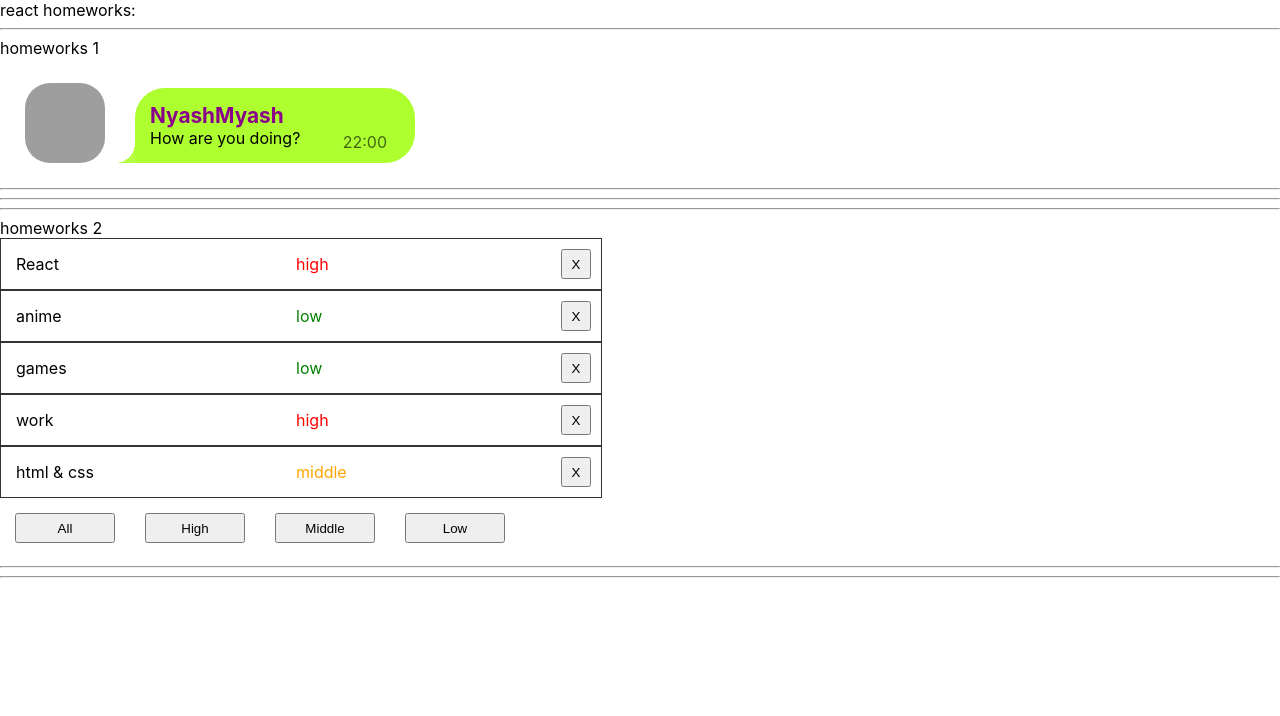
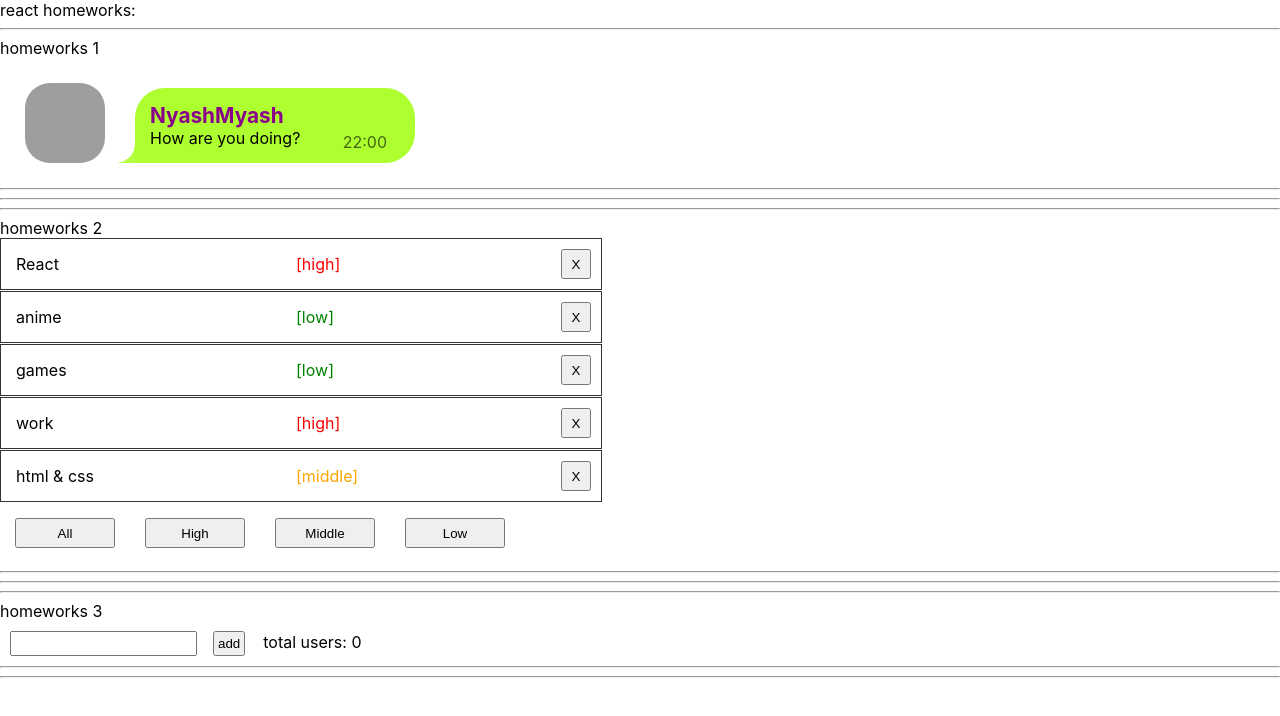
Before and after one commit to paraslov/it-inc_my-homework-ignat, a React (Create React App) app: page / in a window 1280 px wide. Shown: the top 716 px of the page. Built offline with nearby package versions, Linux system fonts and the light colour scheme; grey boxes are pictures that could not be loaded.

Commit message:
Homework 3. Greeting user and add him in users array. Work with input, button, onClick, onKeyPress and callbacks. Also a slight refactoring of HW2.

```diff
--- a/package.json
+++ b/package.json
@@ -10,10 +10,12 @@
     "@types/node": "^12.0.0",
     "@types/react": "^17.0.0",
     "@types/react-dom": "^17.0.0",
+    "@types/uuid": "^8.3.0",
     "react": "^17.0.2",
     "react-dom": "^17.0.2",
     "react-scripts": "4.0.3",
     "typescript": "^4.1.2",
+    "uuid": "^8.3.2",
     "web-vitals": "^1.0.1"
   },
   "scripts": {
--- a/src/p1-main/m1-ui/u1-app/App.tsx
+++ b/src/p1-main/m1-ui/u1-app/App.tsx
@@ -2,6 +2,7 @@ import React from 'react'
 import s from './App.module.css'
 import HW1 from '../../../p2-homeworks/h1/HW1'
 import HW2 from '../../../p2-homeworks/h2/HW2';
+import HW3 from '../../../p2-homeworks/h3/HW3';
 
 function App() {
     return (
@@ -9,7 +10,7 @@ function App() {
             <div>react homeworks:</div>
             <HW1/>
             <HW2/>
-            {/*<HW3/>*/}
+            <HW3/>
             {/*<HW4/>*/}
             {/*<HW5/>*/}
 
--- a/src/p2-homeworks/h2/Affair.tsx
+++ b/src/p2-homeworks/h2/Affair.tsx
@@ -3,29 +3,20 @@ import s from './Affairs.module.css'
 import {AffairType} from './HW2';
 
 type AffairPropsType = {
-    // key не нужно типизировать
-    affair: AffairType // need to fix any
-    deleteAffairCallback: (_id: number) => void // need to fix any
+    affair: AffairType
+    deleteAffairCallback: (_id: number) => void
 }
 
 function Affair(props: AffairPropsType) {
     const deleteCallback = () => {
         props.deleteAffairCallback(props.affair._id)
     }
-    let priorityColor: string = ''
-    if (props.affair.priority === 'low') {
-        priorityColor = s.green
-    } else if (props.affair.priority === 'middle') {
-        priorityColor = s.orange
-    } else {
-        priorityColor = s.red
-    }
 
     return (
         <div className={s.wrapper}>
             <div className={s.item}>{props.affair.name}</div>
-            <div className={`${s.item} ${priorityColor}`}>
-                {props.affair.priority}
+            <div className={`${s.item} ${s[props.affair.priority]}`}>
+                [{props.affair.priority}]
             </div>
 
             <button className={s.btn} onClick={deleteCallback}>X</button>
--- a/src/p2-homeworks/h2/Affairs.module.css
+++ b/src/p2-homeworks/h2/Affairs.module.css
@@ -1,20 +1,24 @@
 .wrapper {
     width: 600px;
+    margin-bottom: 1px;
     display: grid;
     grid-template-columns: 1fr 1fr 40px;
     border: 1px solid #333;
 }
+
 .item {
     padding: 15px;
 }
 
-.red {
+.high {
     color: red;
 }
-.orange {
+
+.middle {
     color: orange;
 }
-.green {
+
+.low {
     color: green;
 }
 
--- a/src/p2-homeworks/h2/Affairs.tsx
+++ b/src/p2-homeworks/h2/Affairs.tsx
@@ -3,7 +3,7 @@ import Affair from './Affair'
 import {AffairType, FilterType} from './HW2'
 import s from './Affairs.module.css'
 
-type AffairsPropsType = { // need to fix any
+type AffairsPropsType = {
     data: AffairType[]
     setFilter: (filter: FilterType) => void
     deleteAffairCallback: (_id: number) => void
@@ -11,7 +11,7 @@ type AffairsPropsType = { // need to fix any
 
 function Affairs(props: AffairsPropsType) {
     const mappedAffairs = props.data.map((a: AffairType) => (
-        <Affair // should work
+        <Affair
             key={a._id} // кеи ОБЯЗАТЕЛЬНЫ в 99% - так что лучше их писать всегда при создании компонент в мапе
             affair={a}
             deleteAffairCallback={props.deleteAffairCallback}
--- a/src/p2-homeworks/h2/HW2.tsx
+++ b/src/p2-homeworks/h2/HW2.tsx
@@ -2,16 +2,16 @@ import React, {useState} from 'react'
 import Affairs from './Affairs'
 
 // types
-export type AffairPriorityType = 'high' | 'middle' | 'low' // need to fix any
+export type AffairPriorityType = 'high' | 'middle' | 'low'
 export type AffairType = {
     _id: number
     name: string
-    priority: string
+    priority: AffairPriorityType
 } // need to fix any
 export type FilterType = 'all' | AffairPriorityType
 
 // constants
-const defaultAffairs: AffairType[] = [ // need to fix any
+const defaultAffairs: AffairType[] = [
     {_id: 1, name: 'React', priority: 'high'},
     {_id: 2, name: 'anime', priority: 'low'},
     {_id: 3, name: 'games', priority: 'low'},
@@ -20,7 +20,7 @@ const defaultAffairs: AffairType[] = [ // need to fix any
 ]
 
 // pure helper functions
-export const filterAffairs = (affairs: AffairType[], filter: FilterType): Array<AffairType> => { // need to fix any
+export const filterAffairs = (affairs: AffairType[], filter: FilterType): Array<AffairType> => {
     if (filter === 'all') {
         return affairs
     } else if (filter === 'low') {
@@ -28,26 +28,26 @@ export const filterAffairs = (affairs: AffairType[], filter: FilterType): Array<
     } else if (filter === 'middle') {
         return affairs.filter(a => a.priority === 'middle')
     } else {
-        return affairs.filter(a => a.priority === 'high')
+        return affairs.filter(a => a.priority === 'high') // return affairs.filter(a => a.priority === filter)
     }
+
 }
-export const deleteAffair = (affairs: AffairType[], _id: number): Array<AffairType> => { // need to fix any
+export const deleteAffair = (affairs: AffairType[], _id: number): Array<AffairType> => {
     return affairs.filter(a => a._id !== _id)
 }
 
 function HW2() {
-    const [affairs, setAffairs] = useState<Array<AffairType>>(defaultAffairs) // need to fix any
+    const [affairs, setAffairs] = useState<Array<AffairType>>(defaultAffairs)
     const [filter, setFilter] = useState<FilterType>('all')
 
     const filteredAffairs = filterAffairs(affairs, filter)
-    const deleteAffairCallback = (_id: number) => setAffairs(deleteAffair(affairs, _id)) // need to fix any
+    const deleteAffairCallback = (_id: number) => setAffairs(deleteAffair(affairs, _id))
 
     return (
         <div>
             <hr/>
             homeworks 2
 
-            {/*should work (должно работать)*/}
             <Affairs
                 data={filteredAffairs}
                 setFilter={setFilter}
--- a/src/p2-homeworks/h3/Greeting.module.css
+++ b/src/p2-homeworks/h3/Greeting.module.css
@@ -1,7 +1,22 @@
-.someClass {
+.wrapper {
+    margin: 10px;
+}
 
+.wrapper span {
+    margin: 5px;
+    padding: 3px
+}
+
+.wrapper input {
+    padding: 3px;
+}
+
+.wrapper button {
+    padding: 3px;
+    margin-right: 10px;
 }
 
 .error {
+    color: red;
     border: 1px solid red;
 }
--- a/src/p2-homeworks/h3/Greeting.tsx
+++ b/src/p2-homeworks/h3/Greeting.tsx
@@ -1,26 +1,27 @@
-import React from 'react'
+import React, {ChangeEvent, KeyboardEvent} from 'react'
 import s from './Greeting.module.css'
 
 type GreetingPropsType = {
-    name: any // need to fix any
-    setNameCallback: any // need to fix any
-    addUser: any // need to fix any
-    error: any // need to fix any
-    totalUsers: any // need to fix any
+    name: string
+    setNameCallback: (e: ChangeEvent<HTMLInputElement>) => void
+    onKeyEnterPress: (e: KeyboardEvent<HTMLInputElement>) => void
+    addUser: () => void
+    error: string
+    totalUsers: number
 }
 
 // презентационная компонента (для верстальщика)
 const Greeting: React.FC<GreetingPropsType> = (
-    {name, setNameCallback, addUser, error, totalUsers} // деструктуризация пропсов
+    {name, setNameCallback, addUser, onKeyEnterPress, error, totalUsers} // деструктуризация пропсов
 ) => {
-    const inputClass = s.error // need to fix with (?:)
+    const inputClass = error ? s.error : ''
 
     return (
-        <div>
-            <input value={name} onChange={setNameCallback} className={inputClass}/>
-            <span>{error}</span>
+        <div className={s.wrapper}>
+            <input value={name} onChange={setNameCallback} className={inputClass} onKeyPress={onKeyEnterPress}/>
+            <span className={inputClass}>{error ? error : ''}</span>
             <button onClick={addUser}>add</button>
-            <span>{totalUsers}</span>
+            <span>total users: {totalUsers}</span>
         </div>
     )
 }
--- a/src/p2-homeworks/h3/GreetingContainer.tsx
+++ b/src/p2-homeworks/h3/GreetingContainer.tsx
@@ -1,9 +1,10 @@
-import React, {useState} from 'react'
+import React, {ChangeEvent, KeyboardEvent, useState} from 'react'
 import Greeting from './Greeting'
+import {UserType} from './HW3';
 
 type GreetingContainerPropsType = {
-    users: any // need to fix any
-    addUserCallback: any // need to fix any
+    users: UserType[]
+    addUserCallback: (name: string) => void
 }
 
 // более простой и понятный для новичков
@@ -12,17 +13,38 @@ type GreetingContainerPropsType = {
 // более современный и удобный для про :)
 // уровень локальной логики
 const GreetingContainer: React.FC<GreetingContainerPropsType> = ({users, addUserCallback}) => { // деструктуризация пропсов
-    const [name, setName] = useState<any>('') // need to fix any
-    const [error, setError] = useState<any>('') // need to fix any
+    const [name, setName] = useState<string>('')
+    const [error, setError] = useState<string>('')
 
-    const setNameCallback = (e: any) => { // need to fix any
-        setName('') // need to fix
+    const setNameCallback = (e: ChangeEvent<HTMLInputElement>) => {
+        if (e.currentTarget.value.indexOf(' ') >= 0) {
+            setError('Please, enter a name without spaces!')
+            return
+        } else {
+            setError('')
+        }
+        setName(e.currentTarget.value)
     }
     const addUser = () => {
-        alert(`Hello  !`) // need to fix
+        if (name === '') {
+            setError('Enter a name, please!')
+            return
+        }
+        setError('')
+        addUserCallback(name)
+        alert(`Hello, ${name}!`)
+        setName('')
     }
 
-    const totalUsers = 0 // need to fix
+    // onKeyEnterPress могла бы лежать в Greeting.tsx, но так как всю логику мы постарались
+    // отправить в контейнер, я перенёс onKeyEnterPress в GreetingContainer.tsx
+    const onKeyEnterPress = (e: KeyboardEvent<HTMLInputElement>) => {
+        if (e.charCode === 13) {
+            addUser()
+        }
+    }
+
+    const totalUsers = users.length
 
     return (
         <Greeting
@@ -30,6 +52,7 @@ const GreetingContainer: React.FC<GreetingContainerPropsType> = ({users, addUser
             setNameCallback={setNameCallback}
             addUser={addUser}
             error={error}
+            onKeyEnterPress={onKeyEnterPress}
             totalUsers={totalUsers}
         />
     )
--- a/src/p2-homeworks/h3/HW3.tsx
+++ b/src/p2-homeworks/h3/HW3.tsx
@@ -1,18 +1,21 @@
 import React, {useState} from 'react'
 import GreetingContainer from './GreetingContainer'
+import {v1} from 'uuid';
 
 // types
 export type UserType = {
-    _id: any // need to fix any
-    name: any // need to fix any
+    _id: string
+    name: string
 }
 
 // уровень работы с глобальными данными
 function HW3() {
-    const [users, setUsers] = useState<any>([]) // need to fix any
-
-    const addUserCallback = (name: any) => { // need to fix any
-        setUsers([]) // need to fix
+    const [users, setUsers] = useState<UserType[]>([])
+    const addUserCallback = (name: string) => {
+        let updatedUsers = users
+        updatedUsers.push({_id: v1(), name: name})
+        setUsers(updatedUsers)
+        console.log(users)
     }
 
     return (
```
Also changed, not shown: 1 other file (tests, documents, lock files or other folders).
